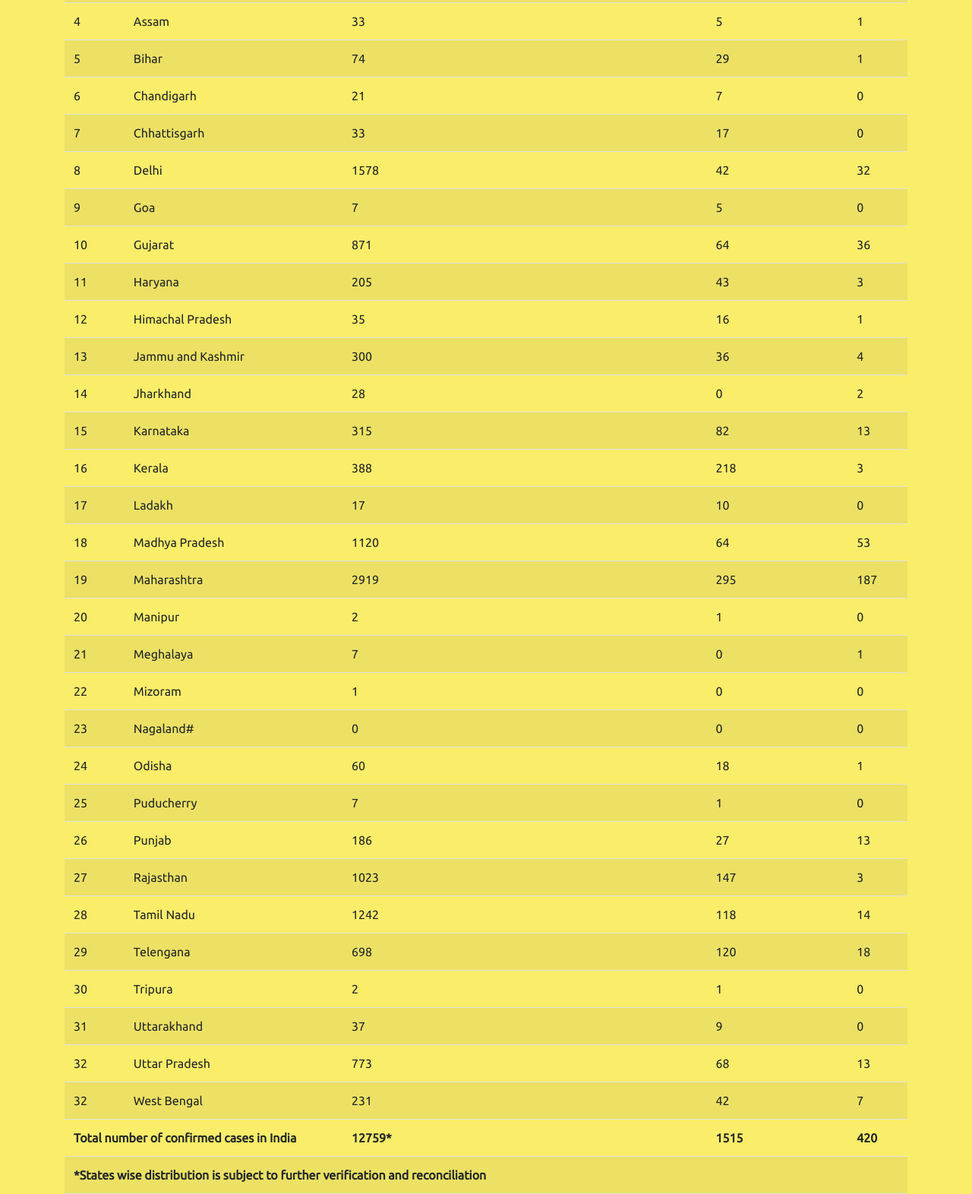
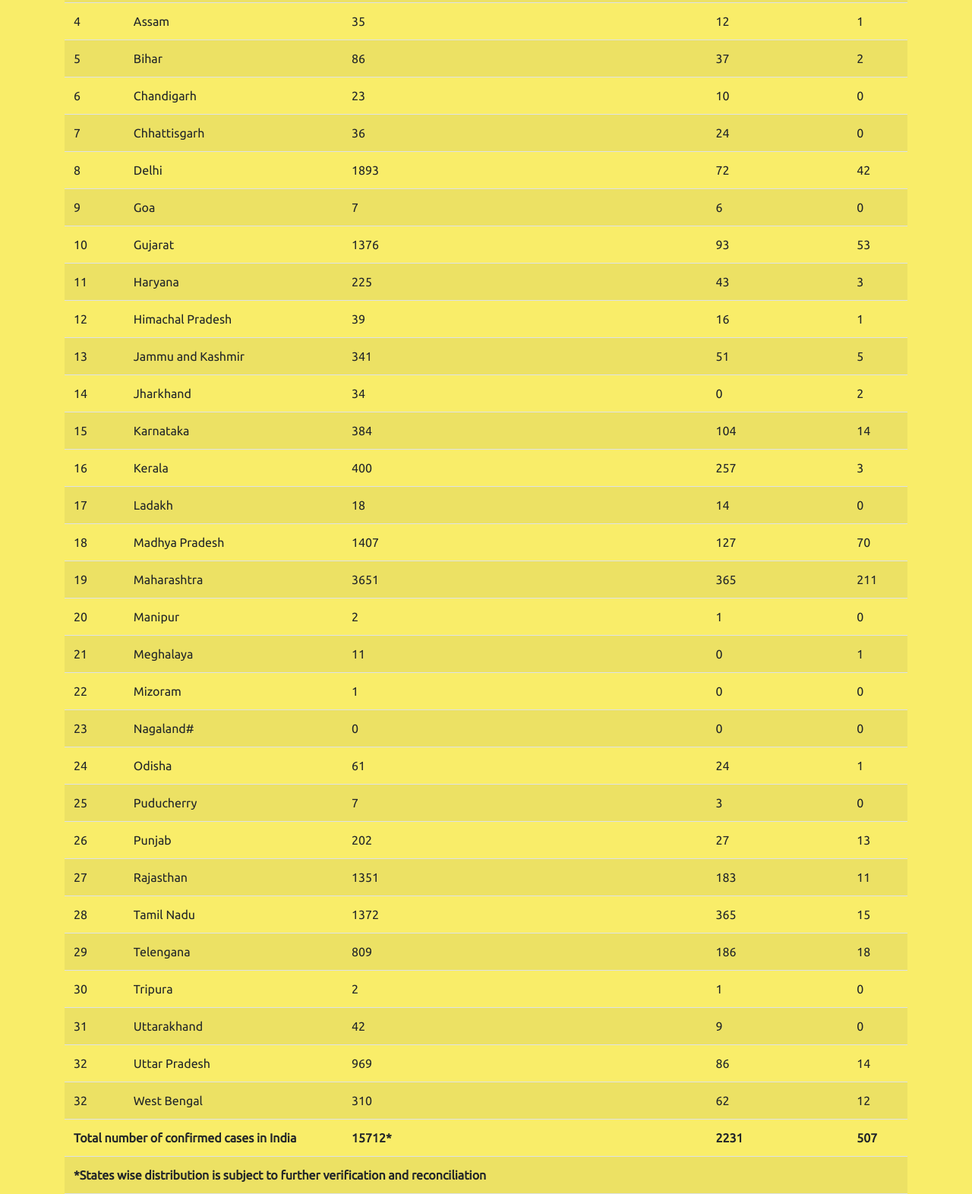
Before and after one commit to arsharaj/corona-tracker-website, a plain HTML site: page index.html in a window 1280 px wide. Shown: the part 723-2295 px from the top of the page at 76% size. Drawn offline with nearby package versions, Linux system fonts and the light colour scheme.

Commit message:
Updated info

```diff
--- a/index.html
+++ b/index.html
@@ -87,7 +87,7 @@
             <tr>
               <th><strong>S. No.</strong></th>
               <th><strong>Name of State / UT</strong></th>
-              <th><strong>Total Confirmed cases (Including 76 foreign Nationals) </strong></th>
+              <th><strong>Total Confirmed cases (Including 77 foreign Nationals) </strong></th>
               <th><strong>Cured/Discharged/<br />Migrated</strong></th>
               <th><strong>Death</strong></th>
             </tr>
@@ -96,16 +96,16 @@
             <tr>
               <td>1</td>
               <td>Andaman and Nicobar Islands</td>
+              <td>14</td>
               <td>11</td>
-              <td>10</td>
               <td>0</td>
             </tr>
             <tr>
               <td>2</td>
               <td>Andhra Pradesh</td>
-              <td>534</td>
-              <td>20</td>
-              <td>14</td>
+              <td>603</td>
+              <td>42</td>
+              <td>15</td>
             </tr>
             <tr>
               <td>3</td>
@@ -117,114 +117,114 @@
             <tr>
               <td>4</td>
               <td>Assam</td>
-              <td>33</td>
-              <td>5</td>
+              <td>35</td>
+              <td>12</td>
               <td>1</td>
             </tr>
             <tr>
               <td>5</td>
               <td>Bihar</td>
-              <td>74</td>
-              <td>29</td>
-              <td>1</td>
+              <td>86</td>
+              <td>37</td>
+              <td>2</td>
             </tr>
             <tr>
               <td>6</td>
               <td>Chandigarh</td>
-              <td>21</td>
-              <td>7</td>
+              <td>23</td>
+              <td>10</td>
               <td>0</td>
             </tr>
             <tr>
               <td>7</td>
               <td>Chhattisgarh</td>
-              <td>33</td>
-              <td>17</td>
+              <td>36</td>
+              <td>24</td>
               <td>0</td>
             </tr>
             <tr>
               <td>8</td>
               <td>Delhi</td>
-              <td>1578</td>
+              <td>1893</td>
+              <td>72</td>
               <td>42</td>
-              <td>32</td>
             </tr>
             <tr>
               <td>9</td>
               <td>Goa</td>
               <td>7</td>
-              <td>5</td>
+              <td>6</td>
               <td>0</td>
             </tr>
             <tr>
               <td>10</td>
               <td>Gujarat</td>
-              <td>871</td>
-              <td>64</td>
-              <td>36</td>
+              <td>1376</td>
+              <td>93</td>
+              <td>53</td>
             </tr>
             <tr>
               <td>11</td>
               <td>Haryana</td>
-              <td>205</td>
+              <td>225</td>
               <td>43</td>
               <td>3</td>
             </tr>
             <tr>
               <td>12</td>
               <td>Himachal Pradesh</td>
-              <td>35</td>
+              <td>39</td>
               <td>16</td>
               <td>1</td>
             </tr>
             <tr>
               <td>13</td>
               <td>Jammu and Kashmir</td>
-              <td>300</td>
-              <td>36</td>
-              <td>4</td>
+              <td>341</td>
+              <td>51</td>
+              <td>5</td>
             </tr>
             <tr>
               <td>14</td>
               <td>Jharkhand</td>
-              <td>28</td>
+              <td>34</td>
               <td>0</td>
               <td>2</td>
             </tr>
             <tr>
               <td>15</td>
               <td>Karnataka</td>
-              <td>315</td>
-              <td>82</td>
-              <td>13</td>
+              <td>384</td>
+              <td>104</td>
+              <td>14</td>
             </tr>
             <tr>
               <td>16</td>
               <td>Kerala</td>
-              <td>388</td>
-              <td>218</td>
+              <td>400</td>
+              <td>257</td>
               <td>3</td>
             </tr>
             <tr>
               <td>17</td>
               <td>Ladakh</td>
-              <td>17</td>
-              <td>10</td>
+              <td>18</td>
+              <td>14</td>
               <td>0</td>
             </tr>
             <tr>
               <td>18</td>
               <td>Madhya Pradesh</td>
-              <td>1120</td>
-              <td>64</td>
-              <td>53</td>
+              <td>1407</td>
+              <td>127</td>
+              <td>70</td>
             </tr>
             <tr>
               <td>19</td>
               <td>Maharashtra</td>
-              <td>2919</td>
-              <td>295</td>
-              <td>187</td>
+              <td>3651</td>
+              <td>365</td>
+              <td>211</td>
             </tr>
             <tr>
               <td>20</td>
@@ -236,7 +236,7 @@
             <tr>
               <td>21</td>
               <td>Meghalaya</td>
-              <td>7</td>
+              <td>11</td>
               <td>0</td>
               <td>1</td>
             </tr>
@@ -257,43 +257,43 @@
             <tr>
               <td>24</td>
               <td>Odisha</td>
-              <td>60</td>
-              <td>18</td>
+              <td>61</td>
+              <td>24</td>
               <td>1</td>
             </tr>
             <tr>
               <td>25</td>
               <td>Puducherry</td>
               <td>7</td>
-              <td>1</td>
+              <td>3</td>
               <td>0</td>
             </tr>
             <tr>
               <td>26</td>
               <td>Punjab</td>
-              <td>186</td>
+              <td>202</td>
               <td>27</td>
               <td>13</td>
             </tr>
             <tr>
               <td>27</td>
               <td>Rajasthan</td>
-              <td>1023</td>
-              <td>147</td>
-              <td>3</td>
+              <td>1351</td>
+              <td>183</td>
+              <td>11</td>
             </tr>
             <tr>
               <td>28</td>
               <td>Tamil Nadu</td>
-              <td>1242</td>
-              <td>118</td>
-              <td>14</td>
+              <td>1372</td>
+              <td>365</td>
+              <td>15</td>
             </tr>
             <tr>
               <td>29</td>
               <td>Telengana</td>
-              <td>698</td>
-              <td>120</td>
+              <td>809</td>
+              <td>186</td>
               <td>18</td>
             </tr>
             <tr>
@@ -306,32 +306,32 @@
             <tr>
               <td>31</td>
               <td>Uttarakhand</td>
-              <td>37</td>
+              <td>42</td>
               <td>9</td>
               <td>0</td>
             </tr>
             <tr>
               <td>32</td>
               <td>Uttar Pradesh</td>
-              <td>773</td>
-              <td>68</td>
-              <td>13</td>
+              <td>969</td>
+              <td>86</td>
+              <td>14</td>
             </tr>
             <tr>
               <td>32</td>
               <td>West Bengal</td>
-              <td>231</td>
-              <td>42</td>
-              <td>7</td>
+              <td>310</td>
+              <td>62</td>
+              <td>12</td>
             </tr>
             <tr>
               <td colspan="2"><strong><span>Total number of confirmed cases in India</span></strong></td>
-              <td><strong>12759*</strong></td>
+              <td><strong>15712*</strong></td>
               <td>
-                <strong>1515</strong>
+                <strong>2231</strong>
               </td>
               <td>
-                <strong>420</strong>
+                <strong>507</strong>
               </td>
             </tr>
             <tr>
```
Also changed, not shown: data/corona-data/2020-04-19-data.txt (added).
